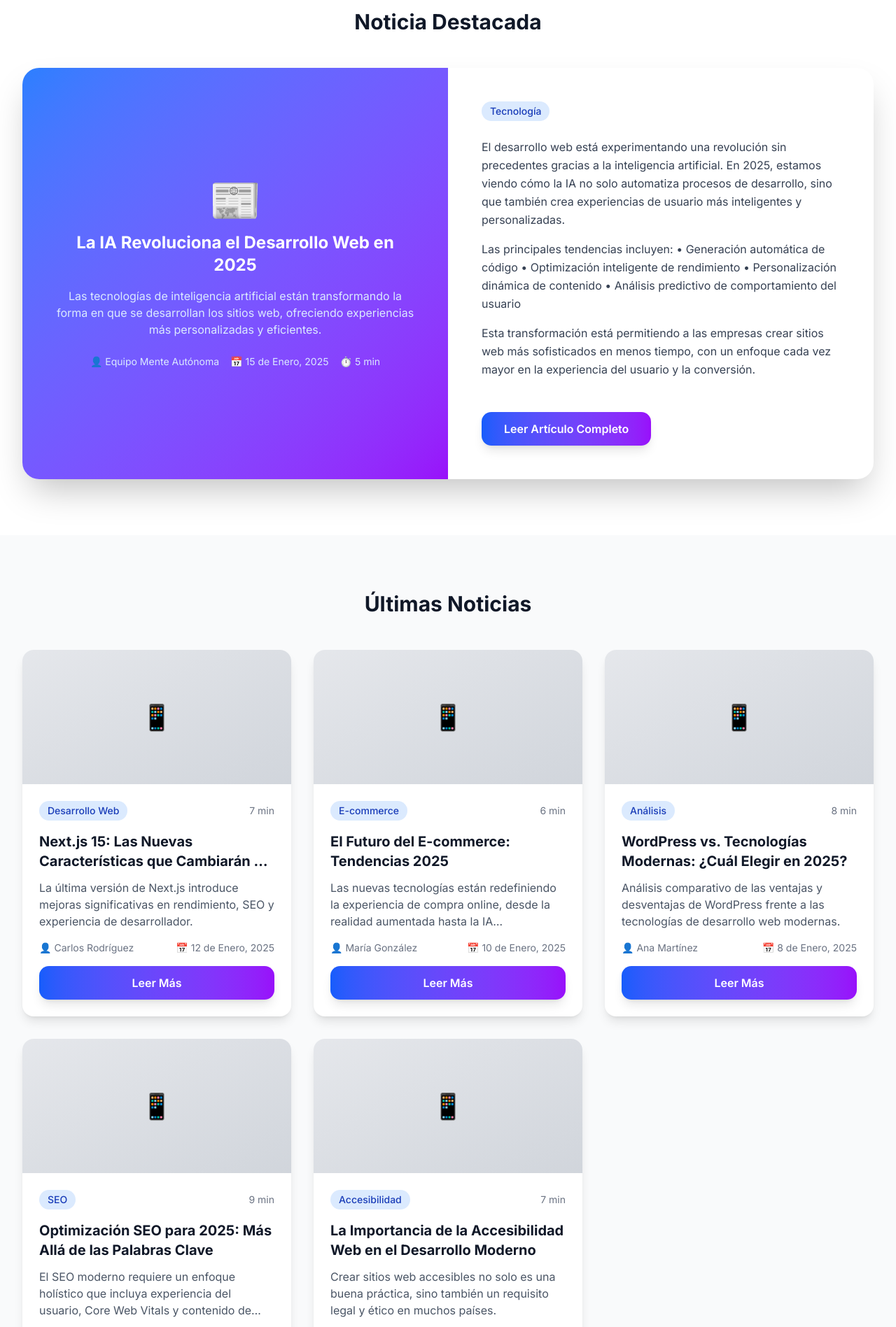
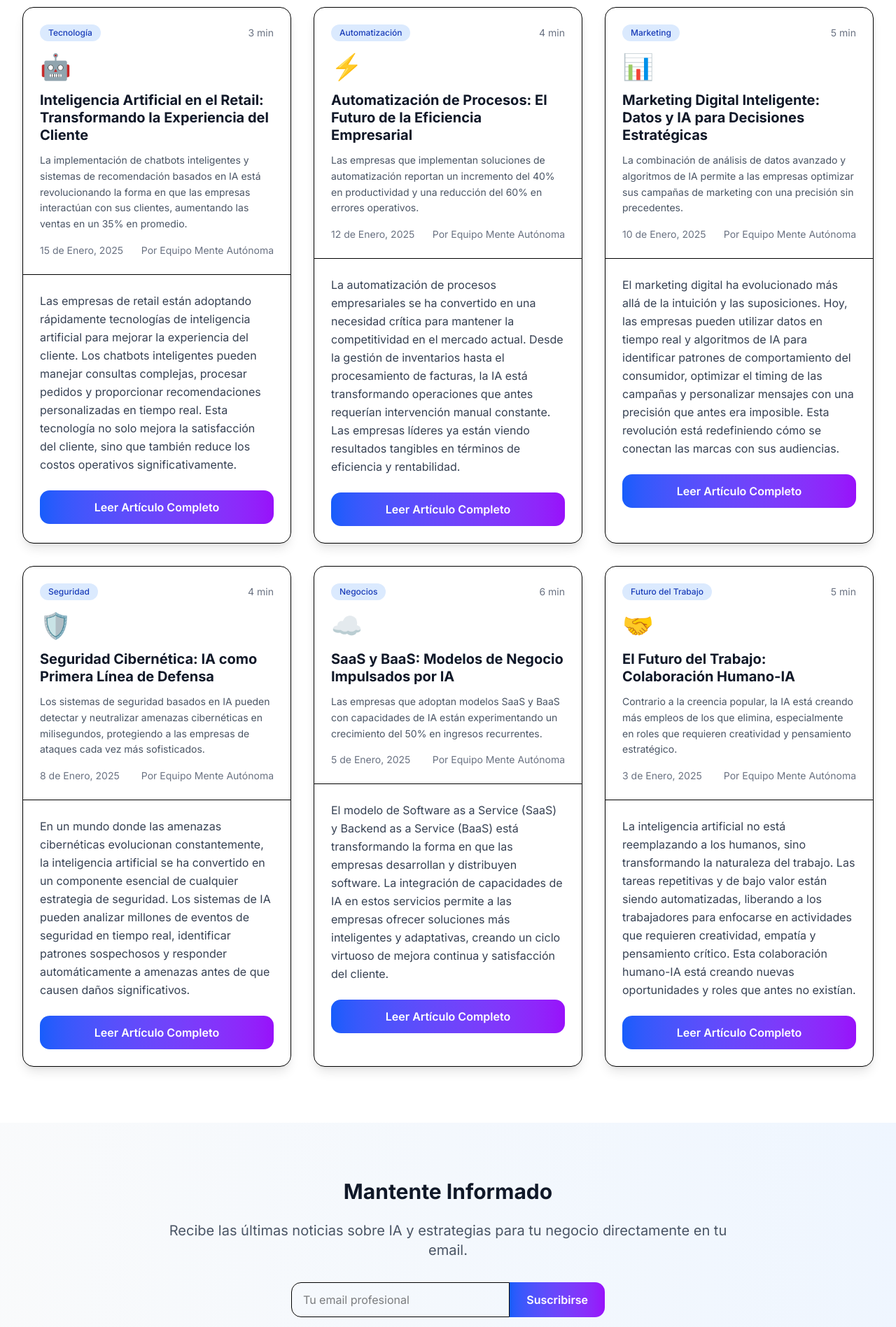
Before and after one commit to ahumada985/mente-autonoma-web, a Next.js app: page /noticias in a window 1280 px wide. Shown: the part 580-2477 px from the top of the page at 70% size. Built offline with nearby package versions, Linux system fonts and the light colour scheme.

Commit message:
Implementar Header, Footer, Noticias, Formularios y páginas legales completas

```diff
--- a/src/app/noticias/page.tsx
+++ b/src/app/noticias/page.tsx
@@ -2,248 +2,142 @@
 
 import Header from '@/components/Header';
 import Footer from '@/components/Footer';
-import Link from 'next/link';
 
 export default function Noticias() {
   const noticias = [
     {
       id: 1,
-      title: 'La IA Revoluciona el Desarrollo Web en 2025',
-      excerpt: 'Las tecnologías de inteligencia artificial están transformando la forma en que se desarrollan los sitios web, ofreciendo experiencias más personalizadas y eficientes.',
-      content: `El desarrollo web está experimentando una revolución sin precedentes gracias a la inteligencia artificial. En 2025, estamos viendo cómo la IA no solo automatiza procesos de desarrollo, sino que también crea experiencias de usuario más inteligentes y personalizadas.
-
-Las principales tendencias incluyen:
-• Generación automática de código
-• Optimización inteligente de rendimiento
-• Personalización dinámica de contenido
-• Análisis predictivo de comportamiento del usuario
-
-Esta transformación está permitiendo a las empresas crear sitios web más sofisticados en menos tiempo, con un enfoque cada vez mayor en la experiencia del usuario y la conversión.`,
-      author: 'Equipo Mente Autónoma',
-      date: '15 de Enero, 2025',
-      category: 'Tecnología',
-      readTime: '5 min',
-      image: '/api/placeholder/600/400',
-      featured: true
+      titulo: "Inteligencia Artificial en el Retail: Transformando la Experiencia del Cliente",
+      fecha: "15 de Enero, 2025",
+      categoria: "Tecnología",
+      resumen: "La implementación de chatbots inteligentes y sistemas de recomendación basados en IA está revolucionando la forma en que las empresas interactúan con sus clientes, aumentando las ventas en un 35% en promedio.",
+      contenido: "Las empresas de retail están adoptando rápidamente tecnologías de inteligencia artificial para mejorar la experiencia del cliente. Los chatbots inteligentes pueden manejar consultas complejas, procesar pedidos y proporcionar recomendaciones personalizadas en tiempo real. Esta tecnología no solo mejora la satisfacción del cliente, sino que también reduce los costos operativos significativamente.",
+      imagen: "🤖",
+      autor: "Equipo Mente Autónoma",
+      tiempoLectura: "3 min"
     },
     {
       id: 2,
-      title: 'Next.js 15: Las Nuevas Características que Cambiarán el Desarrollo Web',
-      excerpt: 'La última versión de Next.js introduce mejoras significativas en rendimiento, SEO y experiencia de desarrollador.',
-      content: `Next.js 15 representa un salto significativo en el ecosistema de React, introduciendo características que transformarán la forma en que desarrollamos aplicaciones web modernas.
-
-Características destacadas:
-• Compilación más rápida con Turbopack
-• Mejoras en el sistema de enrutamiento
-• Optimizaciones automáticas de imágenes
-• Mejor soporte para TypeScript
-
-Estas mejoras no solo benefician a los desarrolladores, sino que también resultan en aplicaciones más rápidas y eficientes para los usuarios finales.`,
-      author: 'Carlos Rodríguez',
-      date: '12 de Enero, 2025',
-      category: 'Desarrollo Web',
-      readTime: '7 min',
-      image: '/api/placeholder/600/400'
+      titulo: "Automatización de Procesos: El Futuro de la Eficiencia Empresarial",
+      fecha: "12 de Enero, 2025",
+      categoria: "Automatización",
+      resumen: "Las empresas que implementan soluciones de automatización reportan un incremento del 40% en productividad y una reducción del 60% en errores operativos.",
+      contenido: "La automatización de procesos empresariales se ha convertido en una necesidad crítica para mantener la competitividad en el mercado actual. Desde la gestión de inventarios hasta el procesamiento de facturas, la IA está transformando operaciones que antes requerían intervención manual constante. Las empresas líderes ya están viendo resultados tangibles en términos de eficiencia y rentabilidad.",
+      imagen: "⚡",
+      autor: "Equipo Mente Autónoma",
+      tiempoLectura: "4 min"
     },
     {
       id: 3,
-      title: 'El Futuro del E-commerce: Tendencias 2025',
-      excerpt: 'Las nuevas tecnologías están redefiniendo la experiencia de compra online, desde la realidad aumentada hasta la IA personalizada.',
-      content: `El comercio electrónico está evolucionando más rápido que nunca, impulsado por tecnologías emergentes que están transformando la experiencia de compra.
-
-Tendencias principales:
-• Realidad aumentada para probar productos
-• Chatbots inteligentes para atención al cliente
-• Personalización basada en IA
-• Pagos con criptomonedas
-• Comercio social integrado
-
-Estas innovaciones están creando experiencias de compra más inmersivas y convenientes, lo que resulta en mayores tasas de conversión y satisfacción del cliente.`,
-      author: 'María González',
-      date: '10 de Enero, 2025',
-      category: 'E-commerce',
-      readTime: '6 min',
-      image: '/api/placeholder/600/400'
+      titulo: "Marketing Digital Inteligente: Datos y IA para Decisiones Estratégicas",
+      fecha: "10 de Enero, 2025",
+      categoria: "Marketing",
+      resumen: "La combinación de análisis de datos avanzado y algoritmos de IA permite a las empresas optimizar sus campañas de marketing con una precisión sin precedentes.",
+      contenido: "El marketing digital ha evolucionado más allá de la intuición y las suposiciones. Hoy, las empresas pueden utilizar datos en tiempo real y algoritmos de IA para identificar patrones de comportamiento del consumidor, optimizar el timing de las campañas y personalizar mensajes con una precisión que antes era imposible. Esta revolución está redefiniendo cómo se conectan las marcas con sus audiencias.",
+      imagen: "📊",
+      autor: "Equipo Mente Autónoma",
+      tiempoLectura: "5 min"
     },
     {
       id: 4,
-      title: 'WordPress vs. Tecnologías Modernas: ¿Cuál Elegir en 2025?',
-      excerpt: 'Análisis comparativo de las ventajas y desventajas de WordPress frente a las tecnologías de desarrollo web modernas.',
-      content: `La elección entre WordPress y tecnologías modernas como Next.js o React sigue siendo un tema de debate en la comunidad de desarrollo web.
-
-WordPress ofrece:
-• Facilidad de uso para principiantes
-• Gran ecosistema de plugins
-• SEO optimizado por defecto
-• Costos iniciales bajos
-
-Tecnologías modernas proporcionan:
-• Mayor flexibilidad y personalización
-• Mejor rendimiento
-• Escalabilidad superior
-• Control total sobre el código
-
-La decisión debe basarse en los requisitos específicos del proyecto, el presupuesto y la experiencia técnica del equipo.`,
-      author: 'Ana Martínez',
-      date: '8 de Enero, 2025',
-      category: 'Análisis',
-      readTime: '8 min',
-      image: '/api/placeholder/600/400'
+      titulo: "Seguridad Cibernética: IA como Primera Línea de Defensa",
+      fecha: "8 de Enero, 2025",
+      categoria: "Seguridad",
+      resumen: "Los sistemas de seguridad basados en IA pueden detectar y neutralizar amenazas cibernéticas en milisegundos, protegiendo a las empresas de ataques cada vez más sofisticados.",
+      contenido: "En un mundo donde las amenazas cibernéticas evolucionan constantemente, la inteligencia artificial se ha convertido en un componente esencial de cualquier estrategia de seguridad. Los sistemas de IA pueden analizar millones de eventos de seguridad en tiempo real, identificar patrones sospechosos y responder automáticamente a amenazas antes de que causen daños significativos.",
+      imagen: "🛡️",
+      autor: "Equipo Mente Autónoma",
+      tiempoLectura: "4 min"
     },
     {
       id: 5,
-      title: 'Optimización SEO para 2025: Más Allá de las Palabras Clave',
-      excerpt: 'El SEO moderno requiere un enfoque holístico que incluya experiencia del usuario, Core Web Vitals y contenido de valor.',
-      content: `El SEO ha evolucionado significativamente, y en 2025, las estrategias tradicionales basadas únicamente en palabras clave ya no son suficientes.
-
-Factores críticos modernos:
-• Core Web Vitals y rendimiento
-• Experiencia del usuario (UX)
-• Contenido de valor y autoridad
-• Intención de búsqueda
-• E-A-T (Experiencia, Autoridad, Confiabilidad)
-
-Google está priorizando cada vez más la calidad de la experiencia del usuario, lo que significa que los sitios web deben ser rápidos, accesibles y proporcionar valor real a los visitantes.`,
-      author: 'Luis Fernández',
-      date: '5 de Enero, 2025',
-      category: 'SEO',
-      readTime: '9 min',
-      image: '/api/placeholder/600/400'
+      titulo: "SaaS y BaaS: Modelos de Negocio Impulsados por IA",
+      fecha: "5 de Enero, 2025",
+      categoria: "Negocios",
+      resumen: "Las empresas que adoptan modelos SaaS y BaaS con capacidades de IA están experimentando un crecimiento del 50% en ingresos recurrentes.",
+      contenido: "El modelo de Software as a Service (SaaS) y Backend as a Service (BaaS) está transformando la forma en que las empresas desarrollan y distribuyen software. La integración de capacidades de IA en estos servicios permite a las empresas ofrecer soluciones más inteligentes y adaptativas, creando un ciclo virtuoso de mejora continua y satisfacción del cliente.",
+      imagen: "☁️",
+      autor: "Equipo Mente Autónoma",
+      tiempoLectura: "6 min"
     },
     {
       id: 6,
-      title: 'La Importancia de la Accesibilidad Web en el Desarrollo Moderno',
-      excerpt: 'Crear sitios web accesibles no solo es una buena práctica, sino también un requisito legal y ético en muchos países.',
-      content: `La accesibilidad web se ha convertido en un aspecto fundamental del desarrollo web moderno, especialmente considerando que más del 15% de la población mundial vive con algún tipo de discapacidad.
-
-Principios de accesibilidad:
-• Perceptible: La información debe ser presentable de formas que los usuarios puedan percibir
-• Operable: Los componentes de la interfaz deben ser operables
-• Comprensible: La información y operación de la interfaz deben ser comprensibles
-• Robusto: El contenido debe ser interpretable por una amplia variedad de tecnologías
-
-Implementar accesibilidad desde el inicio del desarrollo no solo mejora la experiencia para usuarios con discapacidades, sino que también beneficia a todos los usuarios y mejora el SEO.`,
-      author: 'Sofía Ramírez',
-      date: '3 de Enero, 2025',
-      category: 'Accesibilidad',
-      readTime: '7 min',
-      image: '/api/placeholder/600/400'
+      titulo: "El Futuro del Trabajo: Colaboración Humano-IA",
+      fecha: "3 de Enero, 2025",
+      categoria: "Futuro del Trabajo",
+      resumen: "Contrario a la creencia popular, la IA está creando más empleos de los que elimina, especialmente en roles que requieren creatividad y pensamiento estratégico.",
+      contenido: "La inteligencia artificial no está reemplazando a los humanos, sino transformando la naturaleza del trabajo. Las tareas repetitivas y de bajo valor están siendo automatizadas, liberando a los trabajadores para enfocarse en actividades que requieren creatividad, empatía y pensamiento crítico. Esta colaboración humano-IA está creando nuevas oportunidades y roles que antes no existían.",
+      imagen: "🤝",
+      autor: "Equipo Mente Autónoma",
+      tiempoLectura: "5 min"
     }
   ];
-
-  const categories = ['Todas', 'Tecnología', 'Desarrollo Web', 'E-commerce', 'Análisis', 'SEO', 'Accesibilidad'];
 
   return (
     <div className="min-h-screen bg-white">
       <Header />
 
       {/* Hero Section */}
-      <div className="bg-gradient-to-r from-blue-50 to-indigo-100 py-20">
+      <div className="bg-gradient-to-r from-blue-900 via-purple-900 to-pink-900 text-white py-20">
         <div className="max-w-7xl mx-auto px-4 sm:px-6 lg:px-8 text-center">
-          <h1 className="text-5xl md:text-6xl font-bold text-gray-900 mb-6">
+          <div className="inline-flex items-center px-4 py-2 rounded-full bg-white bg-opacity-20 text-white text-sm font-medium mb-6">
+            📰 Últimas Noticias
+          </div>
+          <h1 className="text-5xl md:text-6xl font-bold mb-6">
             Noticias y
-            <span className="block bg-gradient-to-r from-blue-600 to-purple-600 bg-clip-text text-transparent">
-              Tendencias
+            <span className="block bg-gradient-to-r from-blue-400 to-purple-400 bg-clip-text text-transparent">
+              Tendencias IA
             </span>
           </h1>
-          <p className="text-xl text-gray-600 max-w-3xl mx-auto mb-8">
-            Mantente actualizado con las últimas noticias, tendencias y análisis del mundo del desarrollo web,
-            tecnología y transformación digital.
+          <p className="text-xl text-gray-300 max-w-3xl mx-auto leading-relaxed">
+            Mantente actualizado con las últimas novedades en inteligencia artificial,
+            automatización y transformación digital empresarial.
           </p>
-          <div className="flex flex-wrap justify-center gap-2">
-            {categories.map((category) => (
-              <button
-                key={category}
-                className="px-6 py-2 rounded-full bg-white text-gray-700 hover:bg-blue-50 hover:text-blue-600 transition-all duration-200 shadow-sm hover:shadow-md"
-              >
-                {category}
-              </button>
-            ))}
-          </div>
         </div>
       </div>
 
-      {/* Featured News */}
-      <div className="py-20">
+      {/* Noticias Grid */}
+      <div className="py-20 bg-white">
         <div className="max-w-7xl mx-auto px-4 sm:px-6 lg:px-8">
-          <h2 className="text-3xl font-bold text-gray-900 mb-12 text-center">
-            Noticia Destacada
+          <div className="grid gap-8 md:grid-cols-2 lg:grid-cols-3">
+            {noticias.map((noticia) => (
+              <article
+                key={noticia.id}
+                className="bg-white rounded-2xl shadow-lg border border-gray-100 overflow-hidden hover:shadow-xl transition-all duration-300 transform hover:-translate-y-1"
+              >
+                {/* Header de la Noticia */}
+                <div className="p-6 border-b border-gray-100">
+                  <div className="flex items-center justify-between mb-4">
+                    <span className="inline-flex items-center px-3 py-1 rounded-full text-xs font-medium bg-blue-100 text-blue-800">
+                      {noticia.categoria}
+                    </span>
+                    <span className="text-sm text-gray-500">{noticia.tiempoLectura}</span>
+                  </div>
+
+                  <div className="text-4xl mb-4">{noticia.imagen}</div>
+
+                  <h2 className="text-xl font-bold text-gray-900 mb-3 leading-tight">
+                    {noticia.titulo}
                   </h2>
 
-          {noticias.filter(n => n.featured).map((noticia) => (
-            <div key={noticia.id} className="bg-white rounded-3xl shadow-2xl overflow-hidden">
-              <div className="grid lg:grid-cols-2 gap-0">
-                <div className="bg-gradient-to-br from-blue-500 to-purple-600 p-12 flex items-center justify-center">
-                  <div className="text-center text-white">
-                    <div className="text-6xl mb-4">📰</div>
-                    <h3 className="text-2xl font-bold mb-4">{noticia.title}</h3>
-                    <p className="text-blue-100 mb-6">{noticia.excerpt}</p>
-                    <div className="flex items-center justify-center space-x-4 text-sm text-blue-100">
-                      <span>👤 {noticia.author}</span>
-                      <span>📅 {noticia.date}</span>
-                      <span>⏱️ {noticia.readTime}</span>
-                    </div>
-                  </div>
-                </div>
-                <div className="p-12">
-                  <div className="mb-6">
-                    <span className="inline-block px-3 py-1 bg-blue-100 text-blue-800 text-sm font-medium rounded-full">
-                      {noticia.category}
-                    </span>
-                  </div>
-                  <div className="prose prose-lg max-w-none text-gray-700">
-                    {noticia.content.split('\n\n').map((paragraph, index) => (
-                      <p key={index} className="mb-4 leading-relaxed">
-                        {paragraph}
+                  <p className="text-gray-600 text-sm leading-relaxed mb-4">
+                    {noticia.resumen}
                   </p>
-                    ))}
-                  </div>
-                  <button className="mt-8 bg-gradient-to-r from-blue-600 to-purple-600 text-white px-8 py-3 rounded-xl font-semibold hover:from-blue-700 hover:to-purple-700 transition-all duration-300 transform hover:scale-105 shadow-lg">
-                    Leer Artículo Completo
-                  </button>
-                </div>
-              </div>
-            </div>
-          ))}
+
+                  <div className="flex items-center justify-between text-sm text-gray-500">
+                    <span>{noticia.fecha}</span>
+                    <span>Por {noticia.autor}</span>
                   </div>
                 </div>
 
-      {/* News Grid */}
-      <div className="py-20 bg-gray-50">
-        <div className="max-w-7xl mx-auto px-4 sm:px-6 lg:px-8">
-          <h2 className="text-3xl font-bold text-gray-900 mb-12 text-center">
-            Últimas Noticias
-          </h2>
-
-          <div className="grid md:grid-cols-2 lg:grid-cols-3 gap-8">
-            {noticias.filter(n => !n.featured).map((noticia) => (
-              <article key={noticia.id} className="bg-white rounded-2xl shadow-lg overflow-hidden hover:shadow-xl transition-all duration-300 transform hover:-translate-y-2">
-                <div className="h-48 bg-gradient-to-br from-gray-200 to-gray-300 flex items-center justify-center">
-                  <div className="text-4xl">📱</div>
-                </div>
+                {/* Contenido Expandido */}
                 <div className="p-6">
-                  <div className="flex items-center justify-between mb-4">
-                    <span className="inline-block px-3 py-1 bg-blue-100 text-blue-800 text-sm font-medium rounded-full">
-                      {noticia.category}
-                    </span>
-                    <span className="text-sm text-gray-500">{noticia.readTime}</span>
-                  </div>
-
-                  <h3 className="text-xl font-bold text-gray-900 mb-3 line-clamp-2">
-                    {noticia.title}
-                  </h3>
-
-                  <p className="text-gray-600 mb-4 line-clamp-3">
-                    {noticia.excerpt}
+                  <p className="text-gray-700 leading-relaxed mb-6">
+                    {noticia.contenido}
                   </p>
 
-                  <div className="flex items-center justify-between text-sm text-gray-500 mb-4">
-                    <span>👤 {noticia.author}</span>
-                    <span>📅 {noticia.date}</span>
-                  </div>
-
-                  <button className="w-full bg-gradient-to-r from-blue-600 to-purple-600 text-white py-3 rounded-xl font-semibold hover:from-blue-700 hover:to-purple-700 transition-all duration-300 transform hover:scale-105 shadow-lg">
-                    Leer Más
+                  <button className="w-full bg-gradient-to-r from-blue-600 to-purple-600 text-white py-3 rounded-xl font-semibold hover:from-blue-700 hover:to-purple-700 transition-all duration-300 transform hover:scale-105">
+                    Leer Artículo Completo
                   </button>
                 </div>
               </article>
@@ -253,24 +147,28 @@ Implementar accesibilidad desde el inicio del desarrollo no solo mejora la exper
       </div>
 
       {/* Newsletter Section */}
-      <div className="py-20 bg-gradient-to-r from-blue-900 via-purple-900 to-pink-900">
+      <div className="py-20 bg-gradient-to-r from-gray-50 to-blue-50">
         <div className="max-w-4xl mx-auto px-4 sm:px-6 lg:px-8 text-center">
-          <h2 className="text-4xl font-bold text-white mb-6">
-            ¡No Te Pierdas Nada!
+          <h2 className="text-3xl font-bold text-gray-900 mb-6">
+            Mantente Informado
           </h2>
-          <p className="text-xl text-gray-300 mb-8">
-            Suscríbete a nuestro newsletter para recibir las últimas noticias, tendencias y análisis
-            directamente en tu bandeja de entrada.
+          <p className="text-xl text-gray-600 mb-8">
+            Recibe las últimas noticias sobre IA y estrategias para tu negocio directamente en tu email.
           </p>
-          <div className="flex flex-col sm:flex-row gap-4 justify-center max-w-md mx-auto">
+          <div className="max-w-md mx-auto">
+            <div className="flex">
               <input
                 type="email"
-              placeholder="Tu email aquí..."
-              className="flex-1 px-6 py-3 rounded-xl text-gray-900 placeholder-gray-500 focus:outline-none focus:ring-2 focus:ring-blue-500 focus:ring-opacity-50"
+                placeholder="Tu email profesional"
+                className="flex-1 px-4 py-3 border border-gray-300 rounded-l-xl focus:ring-2 focus:ring-blue-500 focus:border-transparent"
               />
-            <button className="bg-gradient-to-r from-blue-600 to-purple-600 text-white px-8 py-3 rounded-xl font-semibold hover:from-blue-700 hover:to-purple-700 transition-all duration-300 transform hover:scale-105 shadow-lg">
+              <button className="bg-gradient-to-r from-blue-600 to-purple-600 text-white px-6 py-3 rounded-r-xl font-semibold hover:from-blue-700 hover:to-purple-700 transition-all duration-300">
                 Suscribirse
               </button>
+            </div>
+            <p className="text-sm text-gray-500 mt-3">
+              Sin spam. Solo contenido valioso para tu negocio.
+            </p>
           </div>
         </div>
       </div>
```
Also changed, not shown: src/app/servicios-desarrollo-web/page.tsx (+30 -4 lines), src/components/Footer.jsx (+11 -20 lines). Lines whose indentation alone changed are shown as unchanged.
